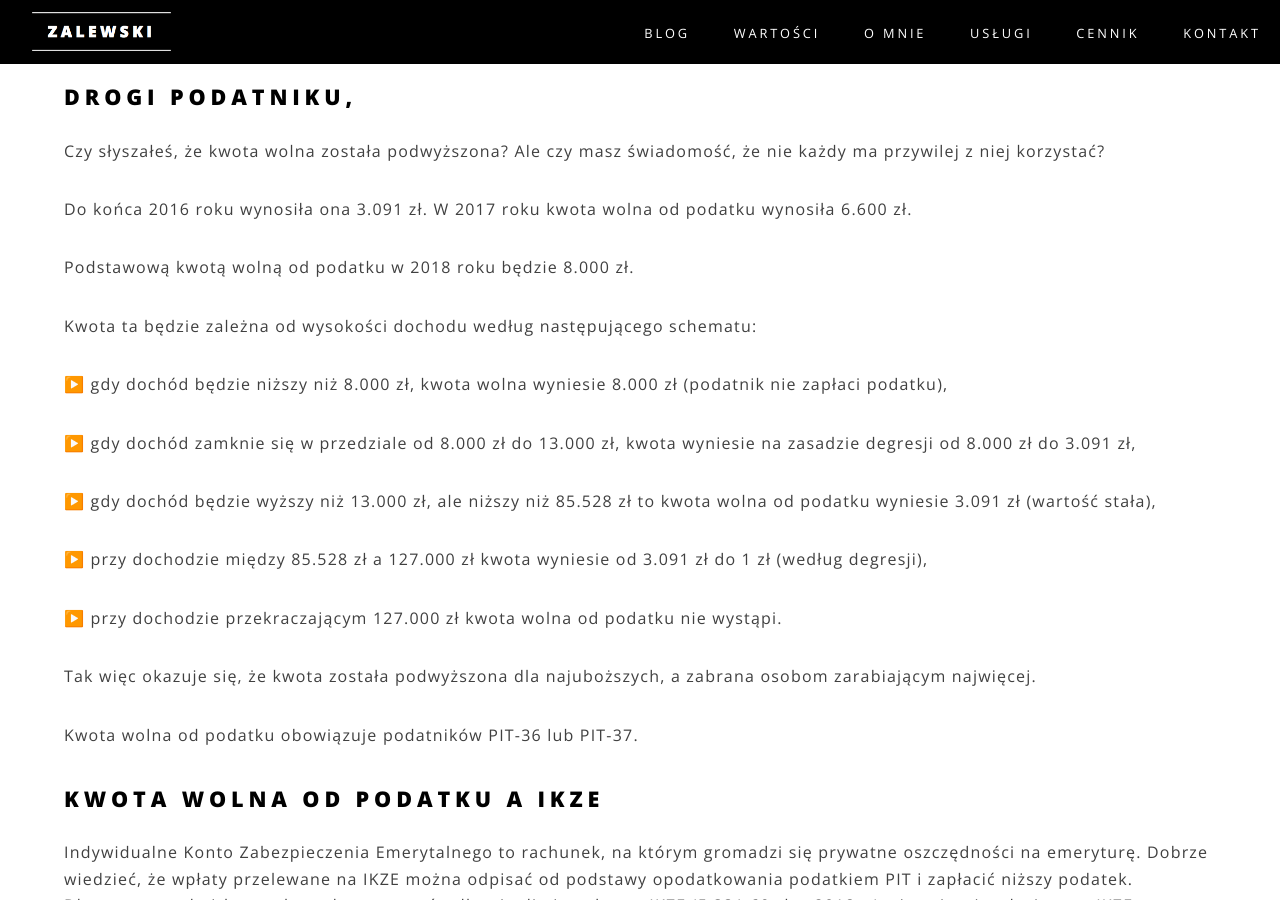
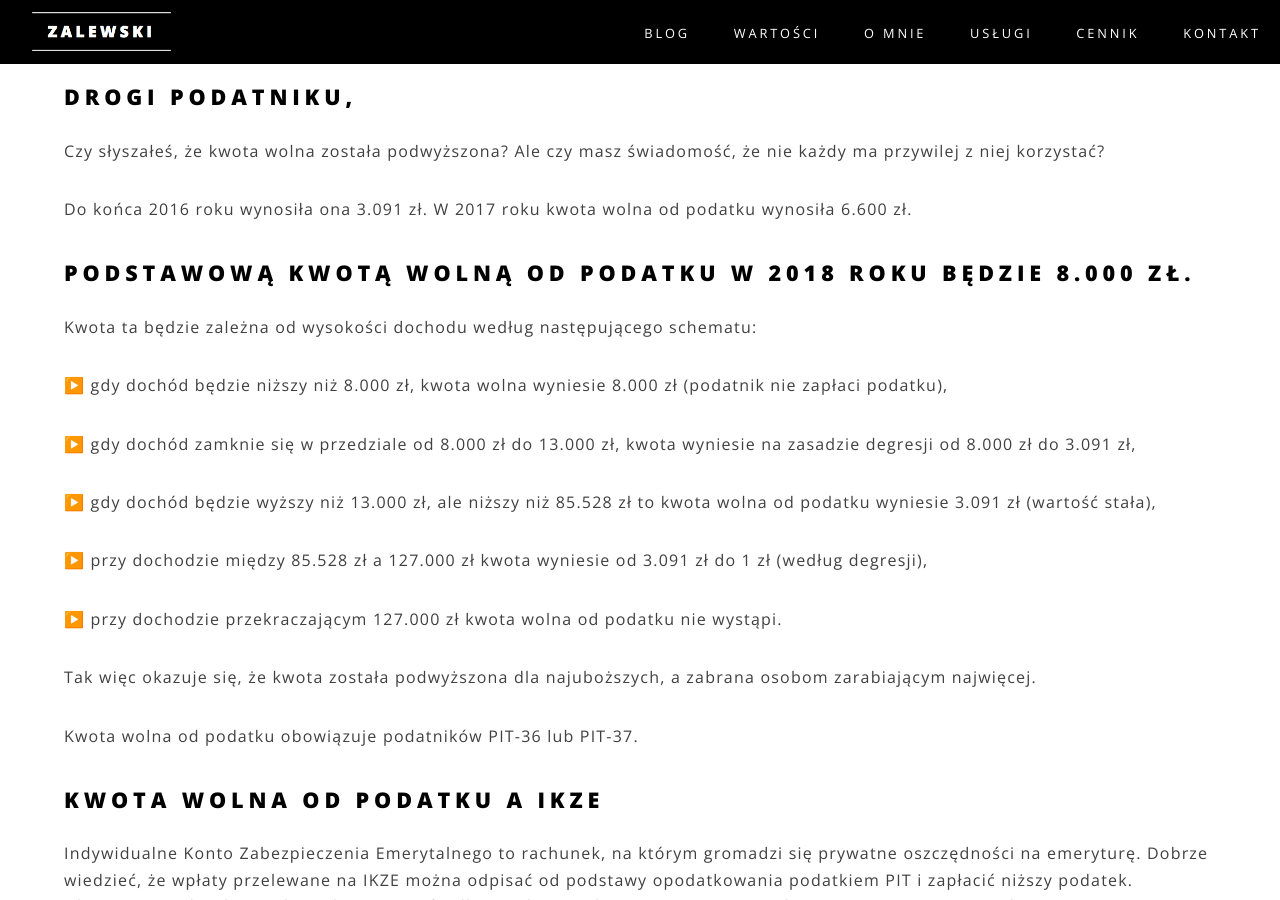
Before and after one commit to zalewskifinance/zalewskifinance.github.io, a Jekyll site: the page built from _posts/2018-11-14-kwota-wolna.md, in a window 1280 px wide and 900 px high, scrolled down 306 px. Built offline with Jekyll 4.4.1, drawn with Linux system fonts in a browser that asks for light colours.

```diff
--- a/_posts/2018-11-14-kwota-wolna.md
+++ b/_posts/2018-11-14-kwota-wolna.md
@@ -13,7 +13,7 @@ Ale czy masz świadomość, że nie każdy ma przywilej z niej korzystać?
 
 Do końca 2016 roku wynosiła ona 3.091 zł. W 2017 roku kwota wolna od podatku wynosiła 6.600 zł.
 
-Podstawową kwotą wolną od podatku w 2018 roku będzie 8.000 zł.
+## Podstawową kwotą wolną od podatku w 2018 roku będzie 8.000 zł.
 
 Kwota ta będzie zależna od wysokości dochodu według następującego schematu:
 
```
